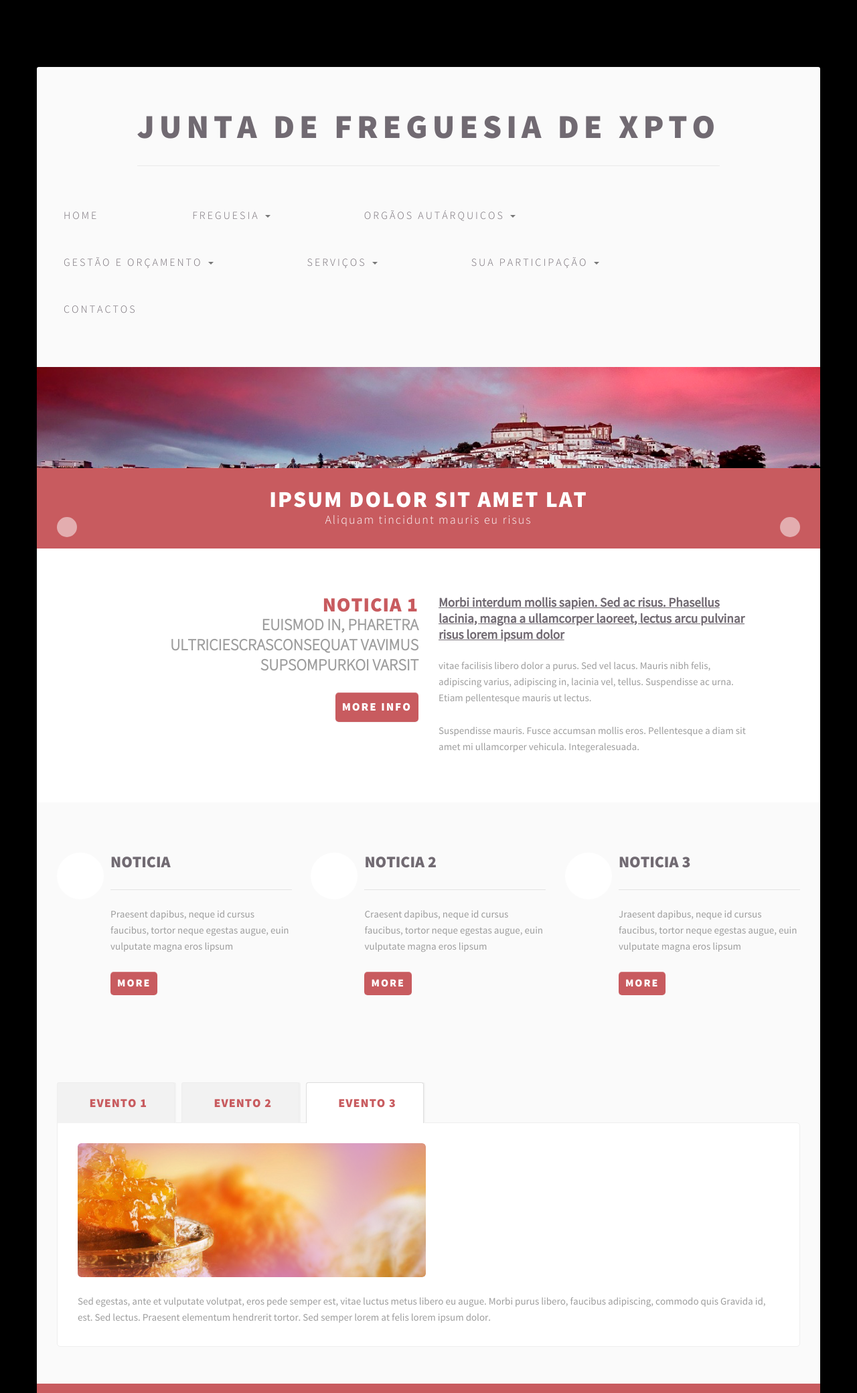
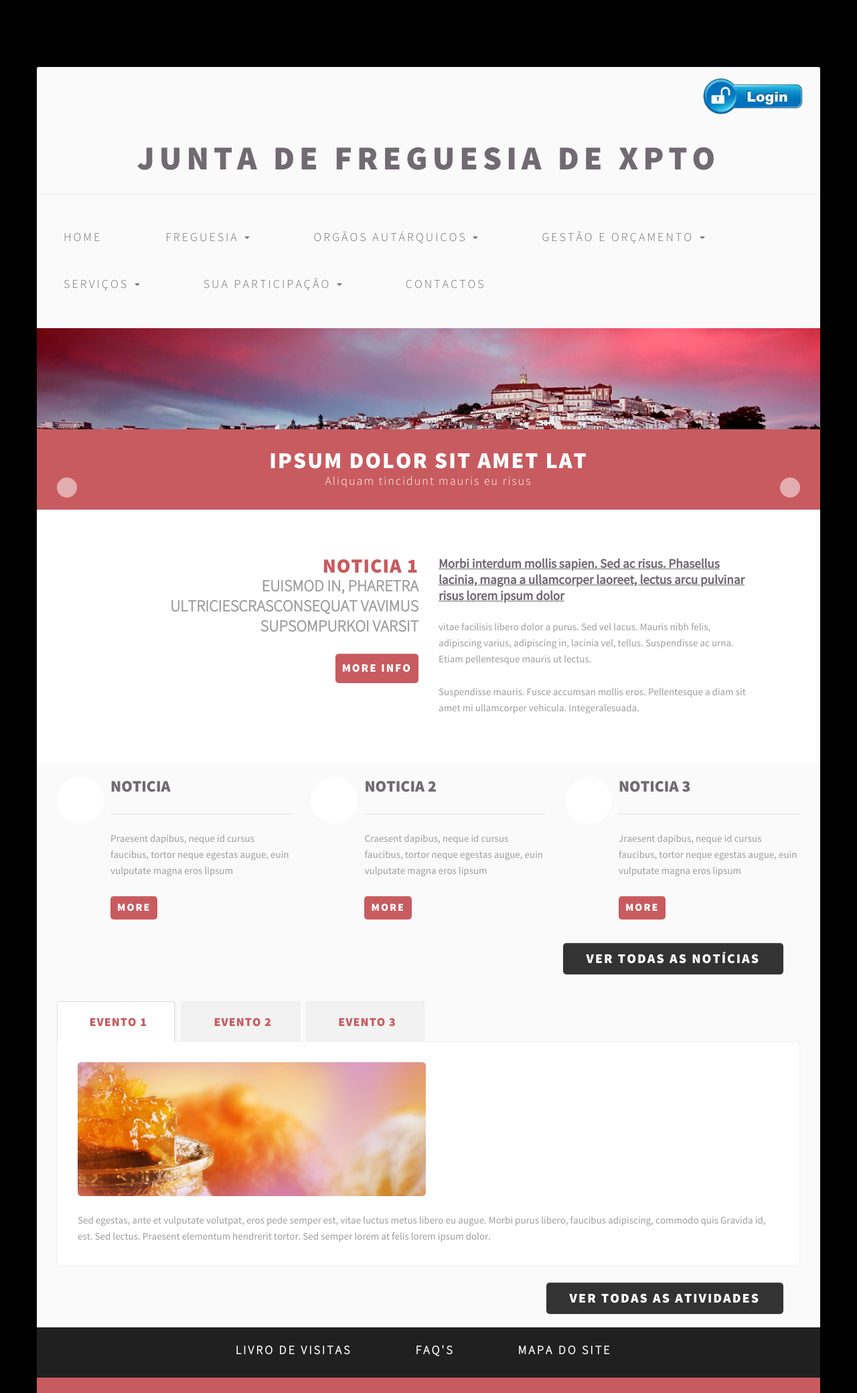
Before and after one commit to ricardoaux/PortalJunta, a Django app: page / in a window 1280 px wide. Shown: the top 2080 px of the page at 67% size. Run offline with Django 3.2, Linux system fonts and the light colour scheme; some libraries are stand-ins or nearby versions; some web fonts are replaced.

Commit message:
third commit

```diff
--- a/myapp/static/css/custom-styles.css
+++ b/myapp/static/css/custom-styles.css
@@ -94,17 +94,32 @@ margin-bottom: 7px;
 /* ==========================================================================
     Menu styles stars here
    ========================================================================== */
-	.site-header{text-align: center; padding-top: 65px; background: #fafafa; border-radius: 3px 3px 0 0;}
+	.site-header{text-align: center; padding-top: 5px; background: #fafafa; border-radius: 3px 3px 0 0;}
+
+    .loginbtn{display: inline-block; text-align: right; width: 100%; border-bottom: 1px solid #eaeaea;}
+    .loginbtn img {width: 15%; height: 15%; padding-right: 25px; padding-bottom: 40px; padding-top: 10px;}
+    .loginbtn h1{font-size: 50px; line-height: 52px; color: #716a72; text-transform: uppercase;
+			 padding-bottom: 25px;  font-family: 'source_sans_problack'; letter-spacing: 7px; text-align: center;}
+
 	.logo{display: inline-block;}
 	.logo h1{font-size: 50px; line-height: 52px; color: #716a72; text-transform: uppercase; border-bottom: 1px solid #eaeaea;
 			 padding-bottom: 30px;  font-family: 'source_sans_problack'; letter-spacing: 7px;}
-	.menu{padding-top: 40px; padding-bottom: 45px; text-align: center;}
+
+	.menu{padding-top: 30px; padding-bottom: 25px; text-align: center;}
 	.menu .navbar{display: inline-block;  font-family: 'source_sans_prolight'; margin-bottom: 0;}
     .menu .navbar .nav > .active > a {color: #c85b5f; background: none; background-image: none;}
     .menu .navbar .nav > .active > a:hover{background: none; background-image: none; box-shadow: none;}
-    .menu .navbar .nav > li > a {color: #716a72; font-size: 16px; text-transform: uppercase; padding-right: 75px;
+    .menu .navbar .nav > li > a {color: #716a72; font-size: 18px; text-transform: uppercase; padding-right: 30px;
                                 text-shadow: none; box-shadow: none; letter-spacing: 3px;}
     .menu .navbar .nav > li > a:hover{color: #c85b5f;}
+
+    .menutwo {text-align: center;}
+	.menutwo .navbar{display: inline-block;  font-family: 'source_sans_prolight'; margin-bottom: 0;}
+    .menutwo .navbar .nav > .active > a {color: #c85b5f; background: none; background-image: none;}
+    .menutwo .navbar .nav > .active > a:hover{background: none; background-image: none; box-shadow: none;}
+    .menutwo .navbar .nav > li > a {color: #fff; font-size: 18px; text-transform: uppercase; padding-right: 30px;
+                                text-shadow: none; box-shadow: none; letter-spacing: 3px; font-weight: bold;}
+    .menutwo .navbar .nav > li > a:hover{color: #c85b5f;}
 
   .mini-menu{display: none;margin: 0 10px;}
     .mini-menu .selectnav{ display: none; width: 100%;background: #716a72;font-weight: 600;padding: 10px;height: 42px; color: #fff; border-radius: 5px; cursor: pointer; outline: 0; border:none !important;}
@@ -175,7 +190,7 @@ left: auto;
 /* ==========================================================================
     General styles stars here
    ========================================================================== */
-	.featured-heading{background: #c85b5f; text-align: center; text-transform: uppercase; padding-top: 50px; padding-bottom: 70px;}
+	.featured-heading{background: #c85b5f; text-align: center; text-transform: uppercase; padding-top: 40px; padding-bottom: 50px;}
 	.featured-heading h1{font-size: 30px; line-height: 30px; color: #fff;letter-spacing: 2px; font-family: 'source_sans_problack';}
 	.featured-heading h2{font-family: 'source_sans_prolight'; font-size: 24px; line-height: 30px; letter-spacing: 1px;
                          color: #fff; font-weight: normal;}
@@ -185,13 +200,18 @@ left: auto;
     .featured-heading .form-horizontal input{line-height:30px; padding-left: 8px; opacity: 0.8; background: none; border: 2px solid #df8080; border-right:none; color: #fff !important; }
 
 
-	.featured-blocks{padding: 75px 30px; background: #fafafa;}
+	.featured-blocks{padding: 20px 30px; background: #fafafa;}
 	.featured-blocks .media .media-body h1{color: #716a72; font-size: 24px; line-height: 30px; padding-bottom: 25px;
                                              font-family: 'source_sans_problack'; text-transform: uppercase;}
     .featured-blocks .media .media-heading{margin-bottom: 0;}
     .featured-blocks .media .media-body .btn{color: #fff; padding: 9px 10px; border-radius: 5px; background: #c85b5f; text-transform: uppercase; border:none; text-shadow: none; font-family: 'source_sans_problack';
                                     letter-spacing: 2px; font-size: 16px; line-height: 17px;}
     .featured-blocks .media .media-body .btn:hover{background: #716a72; color: #fff;}
+    .featured-blocks .mais {padding-top:35px; text-align: right; padding-right: 25px;}
+    .featured-blocks .mais .btn{color: #fff; padding: 15px 35px 15px 35px; border-radius: 5px; background: #333333; text-transform: uppercase; border:none; text-shadow: none; font-family: 'source_sans_problack';
+                                    letter-spacing: 2px;line-height: 17px; font-size:20px;}
+    .featured-blocks .mais .btn:hover{background: #716a72; color: #fff;}
+
 
 	.featured-content{padding:70px 0; background: #fff;}
     .featured-content .block{ text-align: right; text-transform: uppercase;}
@@ -202,7 +222,8 @@ left: auto;
     .featured-content .block h2{color: #9d9d9d; font-size: 24px; line-height: 30px;font-family: 'source_sans_prolight'; padding-bottom: 25px;}
     .featured-content .block-content h3{color: #716a72; font-family: 'source_sans_proregular'; font-size: 19px; line-height: 24px; text-decoration: underline; padding-bottom: 22px;}
 
-	.tabs{background: #fafafa; padding: 55px 30px;}
+
+	.tabs{background: #fafafa; padding: 20px 30px;}
   .tabs .ruler-bottom{border-bottom: none;}
     .tabs ul{border-bottom: none; margin: 0;}
     .tabs ul li{  background: #f2f2f2; border-radius: 3px 3px 0 0; margin-right: 8px; }
@@ -218,8 +239,13 @@ left: auto;
     .tabs .tab-content .block .no-spacing{padding-left: 0;}
     .tabs .nav-tabs a [class^="fw-icon-"]{display: inline-block; font-size: 15px; color: #716a72; margin-right: 5px;}
 
+    .tabs .mais {padding-top:25px; padding-right: 25px; text-align: right;}
 
+    .tabs .mais .btn{color: #fff; padding: 15px 35px 15px 35px; border-radius: 5px; background: #333333; text-transform: uppercase; border:none; text-shadow: none; font-family: 'source_sans_problack';
+                                    letter-spacing: 2px;line-height: 17px; font-size:20px;}
+    .tabs .mais .btn:hover{background: #716a72; color: #fff;}
 
+    .featuredtwo {background: #202020;}
 /* ==========================================================================
     Sidebar styles stars here
    ========================================================================== */
@@ -277,5 +303,5 @@ left: auto;
 }
 
 .bw:hover {
-  -webkit-filter: grayscale(100%);
+  -webkit-filter: grayscale(70%);
 }
--- a/templates/index.html
+++ b/templates/index.html
@@ -28,7 +28,8 @@
         <!-- This code is taken from http://twitter.github.com/bootstrap/examples/hero.html -->
             <div class="container">
                 <div class="site-header">
-                    <div class="logo">
+                        <div class="loginbtn">
+                            <img src="{% static "img/Signin.png" %}" alt="" class="bw">
                             <h1> Junta de Freguesia de XPTO </h1>
                         </div>
                     <div class="menu">
@@ -96,21 +97,6 @@
                             </div><!--/.nav-collapse -->
                         </div>
 
-                        <div class="mini-menu">
-                            <label>
-                              <select class="selectnav">
-                                <option value="#" selected="">Home</option>
-                                <option value="#">About</option>
-                                <option value="#">→ Another action</option>
-                                <option value="#">→ Something else here</option>
-                                <option value="#">→ Another action</option>
-                                <option value="#">→ Something else here</option>
-                                <option value="#">Services</option>
-                                <option value="#">Work</option>
-                                <option value="#">Contact</option>
-                              </select>
-                          </label>
-                      </div>
                     </div>
                 </div>
             </div>
@@ -210,16 +196,20 @@
                             </div>
                         </div>
                     </div>
+                    <div class="mais">
+                        <h1><a href="#" class="btn">Ver Todas as Notícias </a></h1>
                     </div>
                 </div>
+            </div>
+
 
             </div>
             <div class="container">
                 <div class="tabs">
                     <ul id="myTab" class="nav nav-tabs">
-                      <li class=""><a href="#Sedegestasteet" data-toggle="tab"><i class="fw-icon-flag"></i> Evento 1 </a></li>
+                      <li class="active"><a href="#Sedegestasteet" data-toggle="tab"><i class="fw-icon-flag"></i> Evento 1 </a></li>
                       <li class=""><a href="#morbiinterdum" data-toggle="tab"><i class="fw-icon-tint"></i> Evento 2 </a></li>
-                      <li class="active"><a href="#interdumMorbi" data-toggle="tab"><i class="fw-icon-magnet"></i> Evento 3 </a></li>
+                      <li class=""><a href="#interdumMorbi" data-toggle="tab"><i class="fw-icon-magnet"></i> Evento 3 </a></li>
                     </ul>
                     <div id="myTabContent" class="tab-content">
                       <div class="tab-pane fade active in" id="Sedegestasteet">
@@ -247,6 +237,24 @@
                         </div>
                       </div>
                     </div>
+                    <div class="mais">
+                        <h1><a href="#" class="btn">Ver Todas as Atividades </a></h1>
+                    </div>
+                </div>
+            </div>
+
+            <div class="container">
+                <div class="menutwo">
+                    <div class="featuredtwo">
+                      <nav class="navbar navbar-default" role="navigation">
+                                <!-- Collect the nav links, forms, and other content for toggling -->
+                                    <ul class="nav navbar-nav">
+                                        <li><a href="#">Livro de Visitas</a></li>
+                                        <li><a href="#">FAQ's</a></li>
+                                        <li><a href="#">Mapa do Site</a></li>
+                                    </ul>
+                      </nav>
+                    </div>
                 </div>
             </div>
 
@@ -260,6 +268,7 @@
                     </form>
                 </div>
             </div>
+
 
             <div class="container">
                 <div class="site-info">
@@ -298,6 +307,9 @@
                     </div>
                 </div>
             </div>
+
+
+
             <div class="container">
                 <div class="copy-rights">
                     Copyright(c) Portal da Junta @ 2017. <strong> Designed by: </strong> Ricardo Auxiliar
```
Also changed, not shown: myapp/static/css/bootstrap.css, myapp/static/img/Signin.png (added), myapp/static/img/login-button.jpg (added), myapp/static/js/bootstrap.js. Lines whose indentation alone changed are shown as unchanged.
